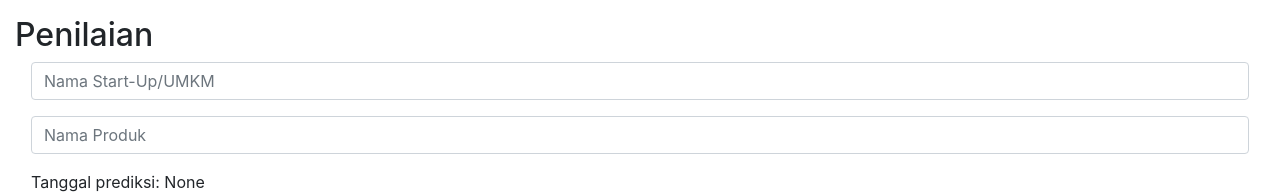
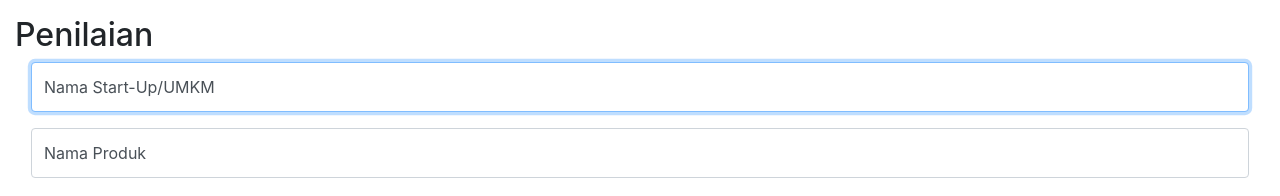
Before and after one commit to adiram17/surpreproject, a Django app: page /surpre/score in a window 1280 px wide. Shown: the part 56-252 px from the top of the page. Run offline with Django 3.2, Linux system fonts and the light colour scheme; a user stored in the database is signed in; tables that the repository leaves empty hold one stand-in row (values such as "Sample post"); some libraries are stand-ins or nearby versions.

Commit message:
update score history

```diff
--- a/templates/pages/score.html
+++ b/templates/pages/score.html
@@ -15,13 +15,15 @@
         <form id="score-form" action="/surpre/scorepost" method="POST">
             {% csrf_token %}
             <div class="ml-3 mr-3">
-                <div class="form-group">
+                <div class="form-label-group mb-3">
                     <input type="text" class="form-control" id="startupname" placeholder="Nama Start-Up/UMKM"
-                        value="{{startupname}}" name="startupname">
+                        value="{{startupname}}" name="startupname" autofocus>
+                    <label for="startupname">Nama Start-Up/UMKM</label>
                 </div>
-                <div class="form-group">
+                <div class="form-label-group mb-3">
                     <input type="text" class="form-control" id="productname" placeholder="Nama Produk"
-                        value="{{productname}}" name="productname">
+                        value="{{productname}}" name="productname" autofocus>
+                    <label for="productname">Nama Produk</label>
                 </div>
                 <p>Tanggal prediksi: {{calculatedate}}</p>
             </div>
```
Also changed, not shown: templates/pages/scorehistory.html (+7 -5 lines).
